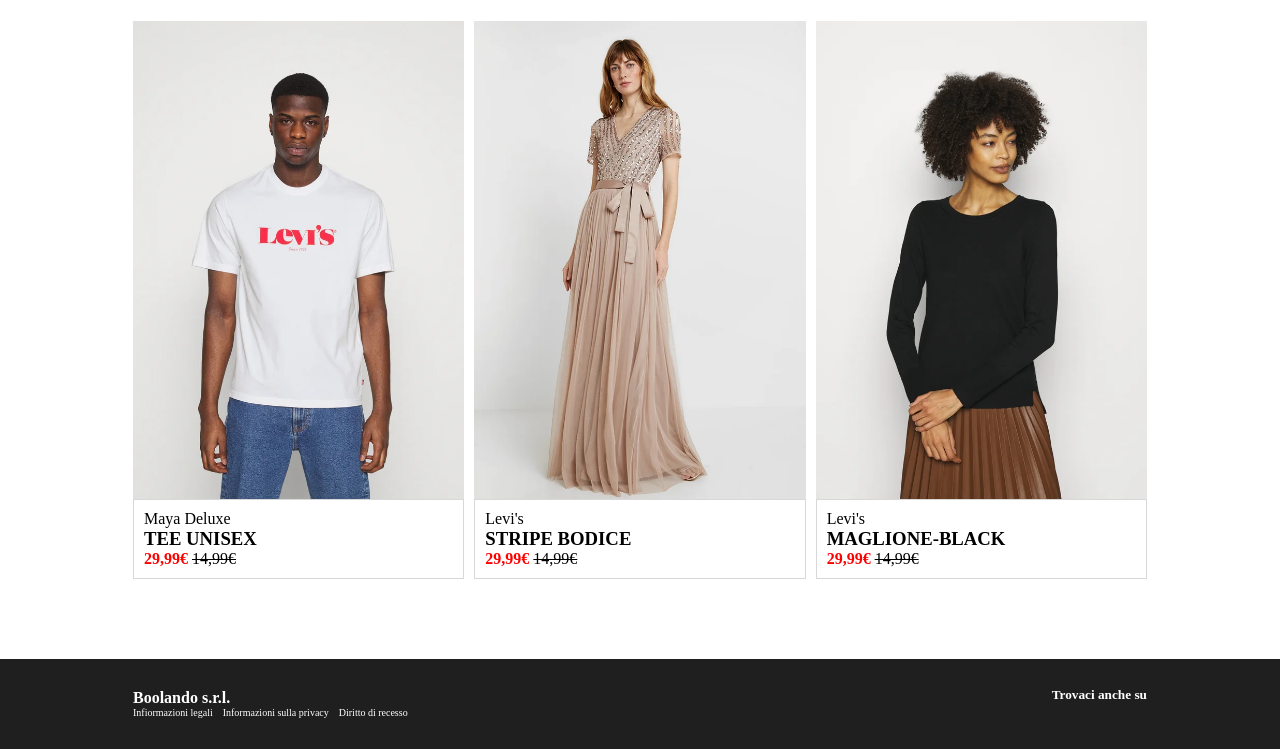
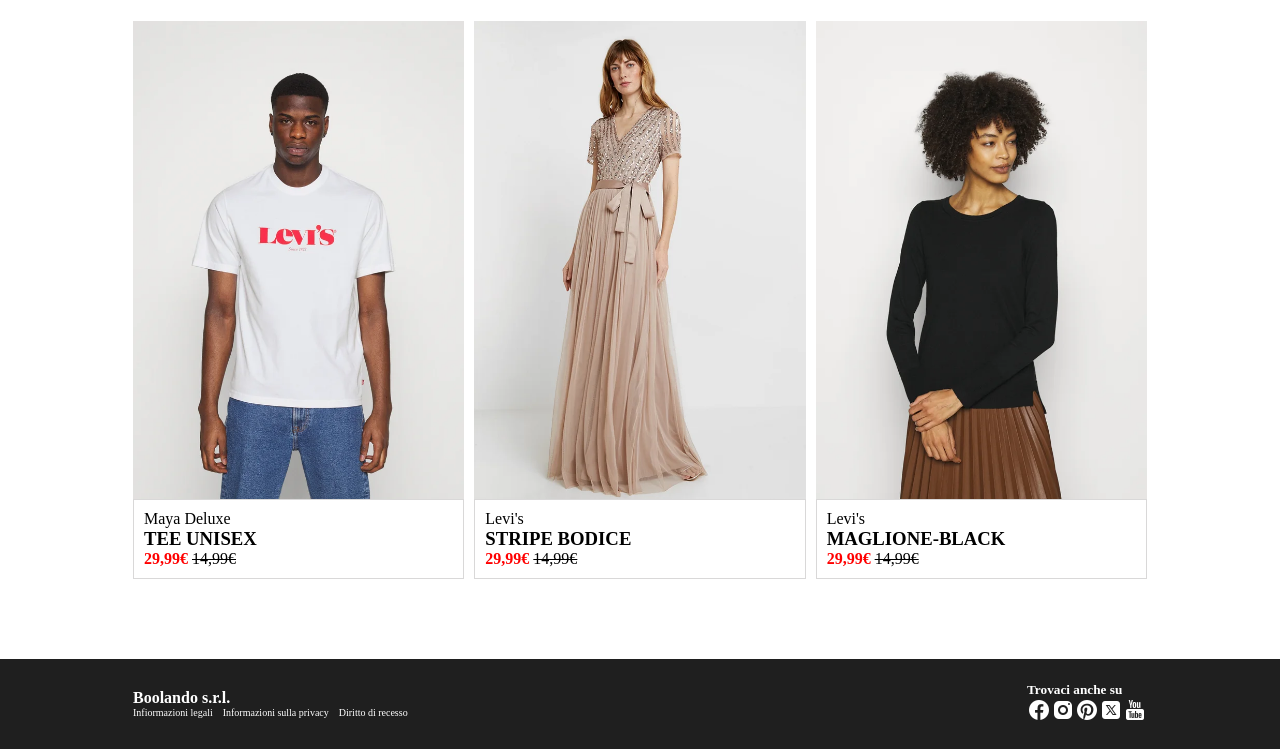
Before and after one commit to davimut/html-css-boolando, a plain HTML site: page index.html in a window 1280 px wide. Shown: the part 817-1566 px from the top of the page. Drawn offline with Linux system fonts and the light colour scheme; the site is published under a folder, as on GitHub Pages, so addresses that start at the root find nothing.

Commit message:
add:   (  ./ ) to img folder src

```diff
--- a/index.html
+++ b/index.html
@@ -20,9 +20,9 @@
 						<img src="./img/boolean-logo.png" alt=""/>
 					</figure>
                     <ul class="icon-menu">
-						<li class="profile-icon"><a href=""><img src="/img/person.png" alt=""></a></li>
-						<li class="preferiti-icon"><a href=""><img src="/img/icons8-like-24.png" alt=""></a></li>
-						<li class="shop-icon"><a href=""><img src="/img/bag.png" alt=""></a></li>
+						<li class="profile-icon"><a href=""><img src="./img/person.png" alt=""></a></li>
+						<li class="preferiti-icon"><a href=""><img src="./img/icons8-like-24.png" alt=""></a></li>
+						<li class="shop-icon"><a href=""><img src="./img/bag.png" alt=""></a></li>
 					</ul>
 
 				</nav>
@@ -127,11 +127,11 @@
                     <div class="contenitore-social">
                    <h5>Trovaci anche su</h5>
                      <ul class="icon-social">
-						<li class="facebook"><a href=""><img src="/img/icons8-facebook-24.png" alt=""></a></li>
-                        <li class="instagram"><a href=""><img src="/img/icons8-instagram-24.png" alt=""></a></li>
-                        <li class="printerest"><a href=""><img src="/img/icons8-pinterest-24.png" alt=""></a></li>
-                        <li class="twitter"><a href=""><img src="/img/icons8-twitterx-24.png" alt=""></a></li>
-                        <li class="youtube"><a href=""><img src="/img/icons8-youtube-24.png" alt=""></a></li>
+						<li class="facebook"><a href=""><img src="./img/icons8-facebook-24.png" alt=""></a></li>
+                        <li class="instagram"><a href=""><img src="./img/icons8-instagram-24.png" alt=""></a></li>
+                        <li class="printerest"><a href=""><img src="./img/icons8-pinterest-24.png" alt=""></a></li>
+                        <li class="twitter"><a href=""><img src="./img/icons8-twitterx-24.png" alt=""></a></li>
+                        <li class="youtube"><a href=""><img src="./img/icons8-youtube-24.png" alt=""></a></li>
 					</ul>
                 </div>
                </div>
```
